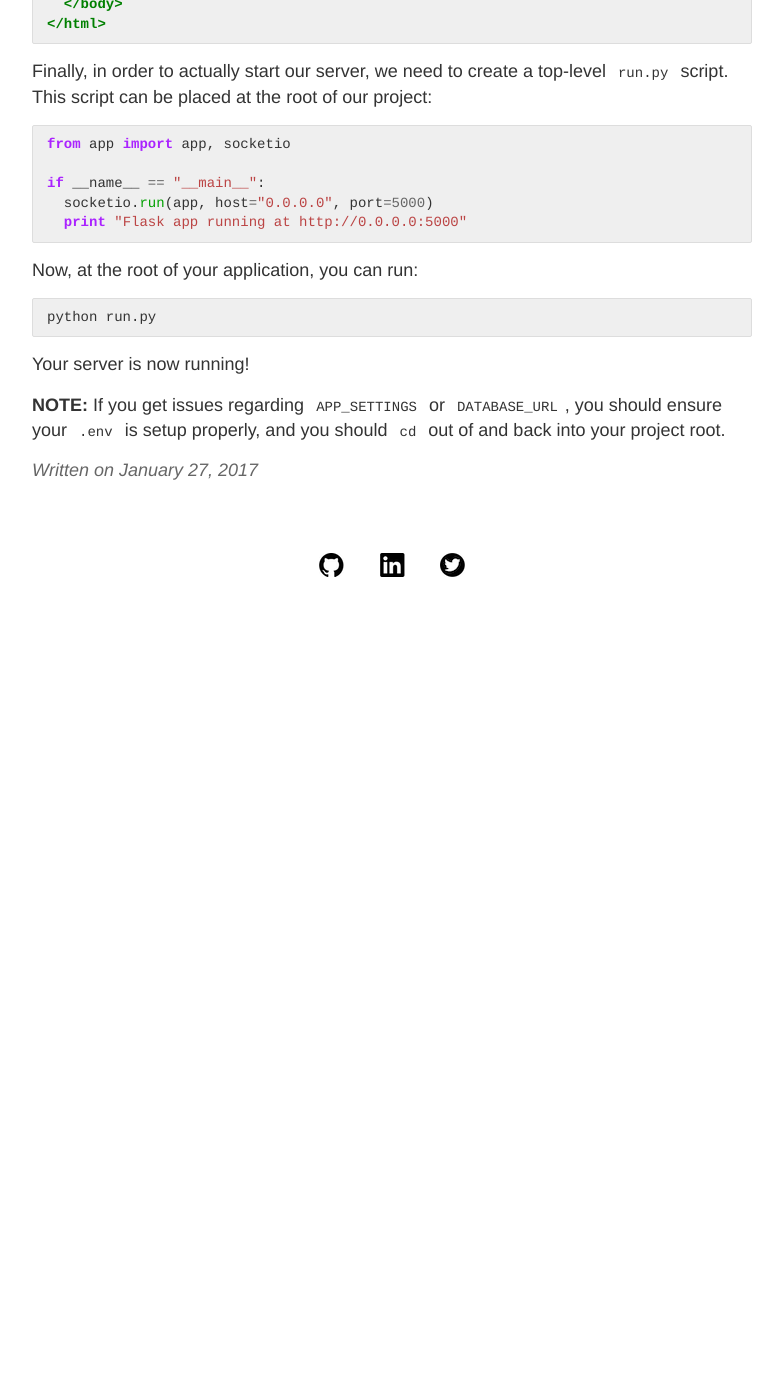
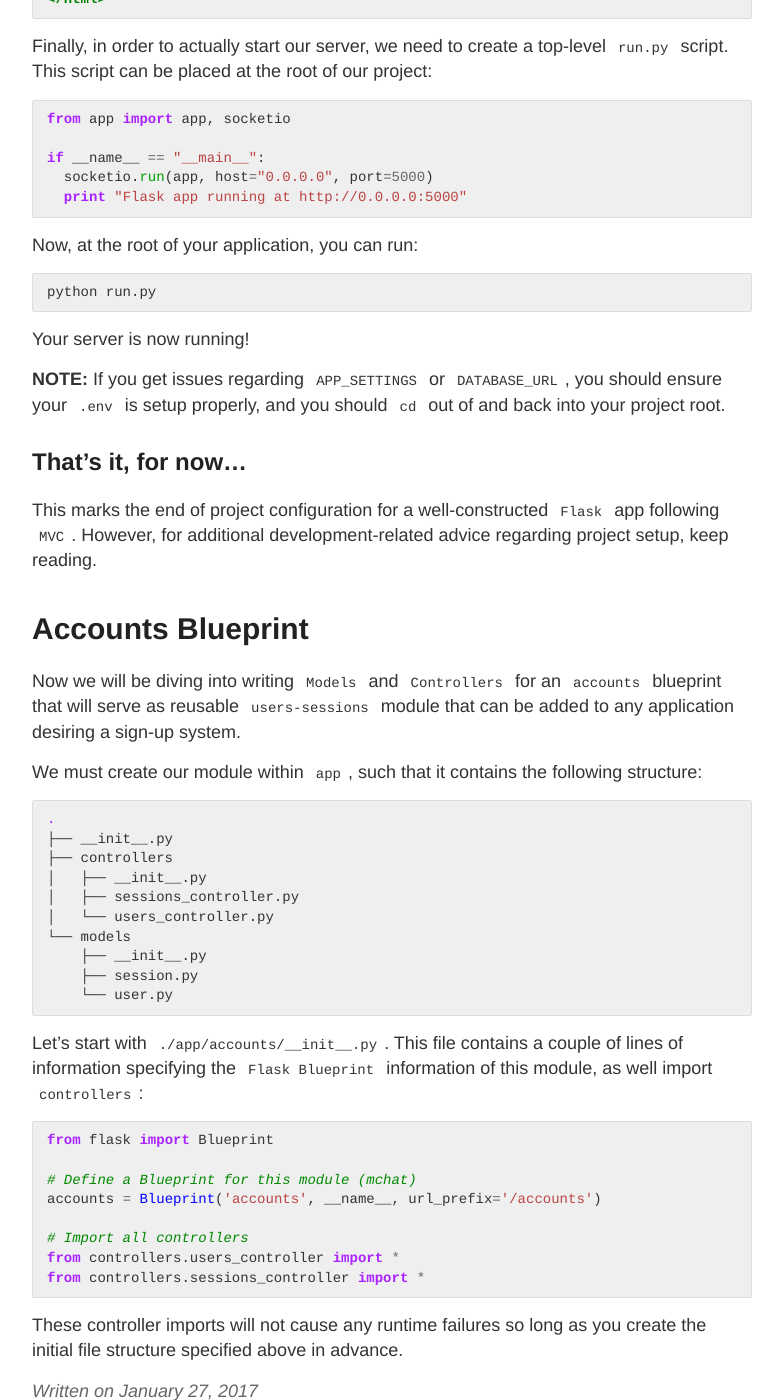
Before and after one commit to Jma353/jma353.github.io, a Jekyll site: the page built from _posts/2017-1-27-FlaskDevOps.md, in a window 1280 px wide and 1400 px high, scrolled down 7366 px. Shown: the whole window, without its empty margins (248-1031 px from the left). Built offline with Jekyll 4.4.1, drawn with Linux system fonts in a browser that asks for light colours; before the commit the page ends 7970 px from its top, so only the background shows below that; some of the changed text lies outside the part shown.

Commit message:
Start accounts blueprint description

```diff
--- a/_posts/2017-1-27-FlaskDevOps.md
+++ b/_posts/2017-1-27-FlaskDevOps.md
@@ -83,7 +83,7 @@ manage.py # holds functionality for migrating your database (changing its schema
 run.py    # runs the app on a port
 {% endhighlight %}
 
-The entire functional backend of a `Flask` app is housed in a parent module called `app`.  You can create this by creating a directory `app` and populating it with an `__init__.py` file.  Then, inside that `app` directory, you can create modules that describe the resources of your app.  These modules should be as de-coupled and reusable as possible.  For example, let's say I need a bunch of user authentication logic with the `Google Sign-In` described by a couple of endpoints and helper functions.  These might be useful in another `Flask` app and can be comfortably separated from other functionality.  As a result, I would make a module called `gauth` inside my app directory.  Each module (including `app`) should also have a `templates` directory if you plan on adding any `HTML` views to your app.
+The entire functional backend of a `Flask` app is housed in a parent module called `app`.  You can create this by creating a directory `app` and populating it with an `__init__.py` file.  Then, inside that `app` directory, you can create modules that describe the resources of your app.  These modules should be as de-coupled and reusable as possible.  For example, let's say I need a bunch of user authentication logic described by a couple of endpoints and helper functions.  These might be useful in another `Flask` app and can be comfortably separated from other functionality.  As a result, I would make a module called `accounts` inside my app directory.  Each module (including `app`) should also have a `templates` directory if you plan on adding any `HTML` views to your app.
 
 In general, your filesystem should resemble something like this:
 
@@ -92,7 +92,7 @@ In general, your filesystem should resemble something like this:
 ├── README.md
 ├── app
 │   ├── __init__.py
-│   ├── gauth
+│   ├── accounts
 │   │   └── __init__.py
 │   └── templates
 ├── config.py
@@ -313,3 +313,41 @@ python run.py
 Your server is now running!
 
 **NOTE:** If you get issues regarding `APP_SETTINGS` or `DATABASE_URL`, you should ensure your `.env` is setup properly, and you should `cd` out of and back into your project root.
+
+## That's it, for now...
+
+This marks the end of project configuration for a well-constructed `Flask` app following `MVC`.  However, for additional development-related advice regarding project setup, keep reading.
+
+# Accounts Blueprint
+
+Now we will be diving into writing `Models` and `Controllers` for an `accounts` blueprint that will serve as reusable `users-sessions` module that can be added to any application desiring a sign-up system.
+
+We must create our module within `app`, such that it contains the following structure:
+
+{% highlight bash %}
+.
+├── __init__.py
+├── controllers
+│   ├── __init__.py
+│   ├── sessions_controller.py
+│   └── users_controller.py
+└── models
+    ├── __init__.py
+    ├── session.py
+    └── user.py
+{% endhighlight %}
+
+Let's start with `./app/accounts/__init__.py`.  This file contains a couple of lines of information specifying the `Flask Blueprint` information of this module, as well import `controllers`:
+
+{% highlight python %}
+from flask import Blueprint
+
+# Define a Blueprint for this module (mchat)
+accounts = Blueprint('accounts', __name__, url_prefix='/accounts')
+
+# Import all controllers
+from controllers.users_controller import *
+from controllers.sessions_controller import *
+{% endhighlight %}
+
+These controller imports will not cause any runtime failures so long as you create the initial file structure specified above in advance.
```
Also changed, not shown: other parts of _posts/2017-1-27-FlaskDevOps.md (+2 -2 lines).
